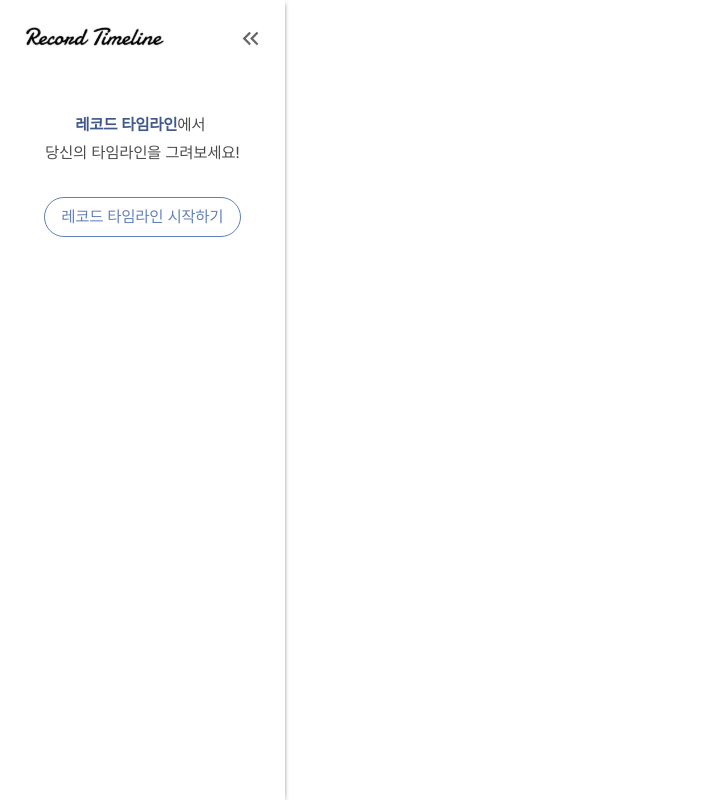
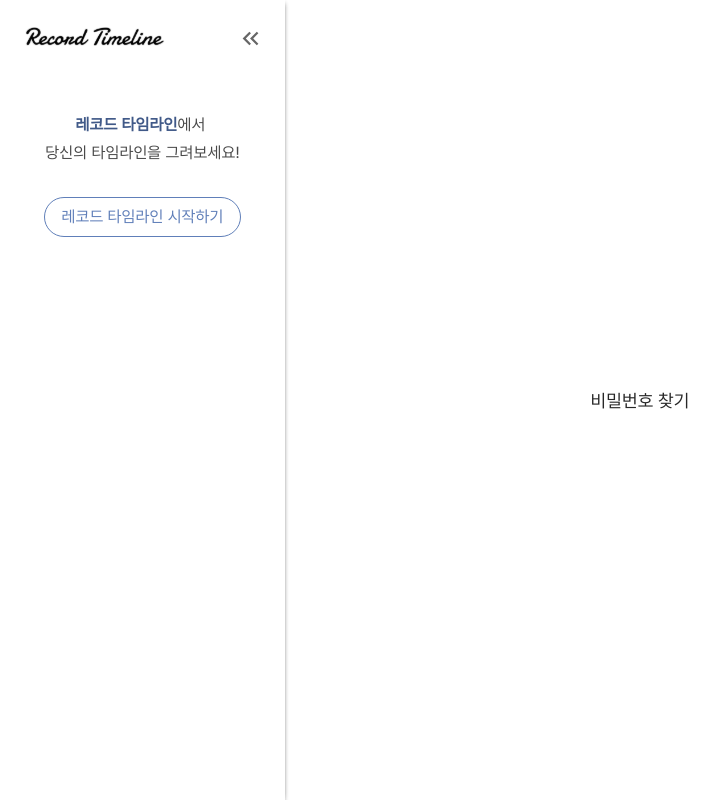
Before and after one commit to Record-Timeline/Front, a React (Create React App) app: page /find in a window 1280 px wide. Shown: the whole page, without its empty margins (0-725 px from the left). Built offline with nearby package versions, Linux system fonts and the light colour scheme; no server answers; what quill-image-resize-module-react would draw is missing.

Commit message:
Feat: 비밀번호 찾기 페이지 생성

```diff
--- a/src/App.js
+++ b/src/App.js
@@ -13,6 +13,7 @@ import OthersMainTimeline from "./pages/OthersMainTimeline";
 import OthersSubTimeline from "./pages/OthersSubTimeline";
 import ModifyProfile from "./pages/ModifyProfile";
 import { CssBaseline } from "@mui/material";
+import FindPassword from "./pages/FindPassword";
 
 function App() {
   const location = useLocation();
@@ -30,6 +31,8 @@ function App() {
         <Route path="/login" element={<Login />} /> {/* 로그인 페이지 */}
         <Route path="/signup" element={<SignUp />} /> {/* 회원가입 페이지 */}
         <Route path="/signup/complete" element={<SignUpComplete />} /> {/* 회원가입 완료 페이지 */}
+        <Route path="/find" element={<FindPassword />} /> {/* 비밀번호 찾기 페이지 */}
+        <Route path="/signup/complete" element={<SignUpComplete />} /> {/* 회원가입 완료 페이지 */}
         <Route path="/profile" element={<ModifyProfile />} /> {/* 회원정보 수정 페이지 */}
         <Route path="/bookmark" element={<Bookmark />} /> {/* 북마크한 게시물 페이지 */}
         <Route path="/search" element={<Search />} /> {/* 검색 페이지 */}
--- /dev/null
+++ b/src/pages/FindPassword.jsx
@@ -0,0 +1,25 @@
+/** @jsxImportSource @emotion/react */
+
+import React, { useState } from "react";
+
+import { css } from "@emotion/react";
+
+export default function FindPassword() {
+
+
+  return (
+    <div
+      css={css`
+        display: flex;
+        justify-content: center;
+        align-items: center;
+        text-align: center;
+        height: 100vh;
+        font-size: 18px;
+        color: #272727;
+      `}
+    >
+비밀번호 찾기
+    </div>
+  );
+}
```
